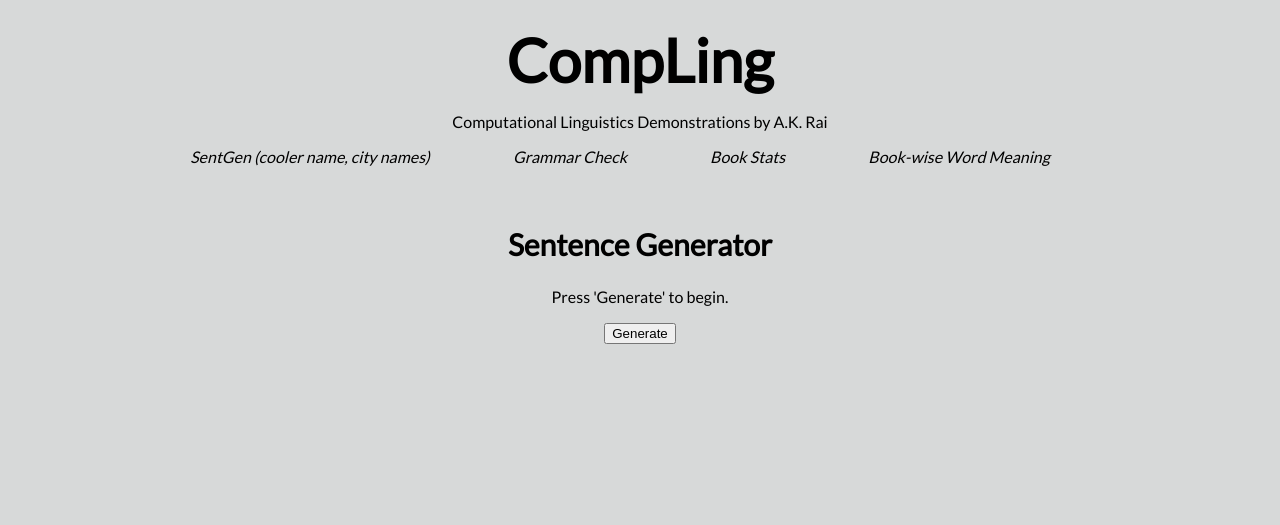
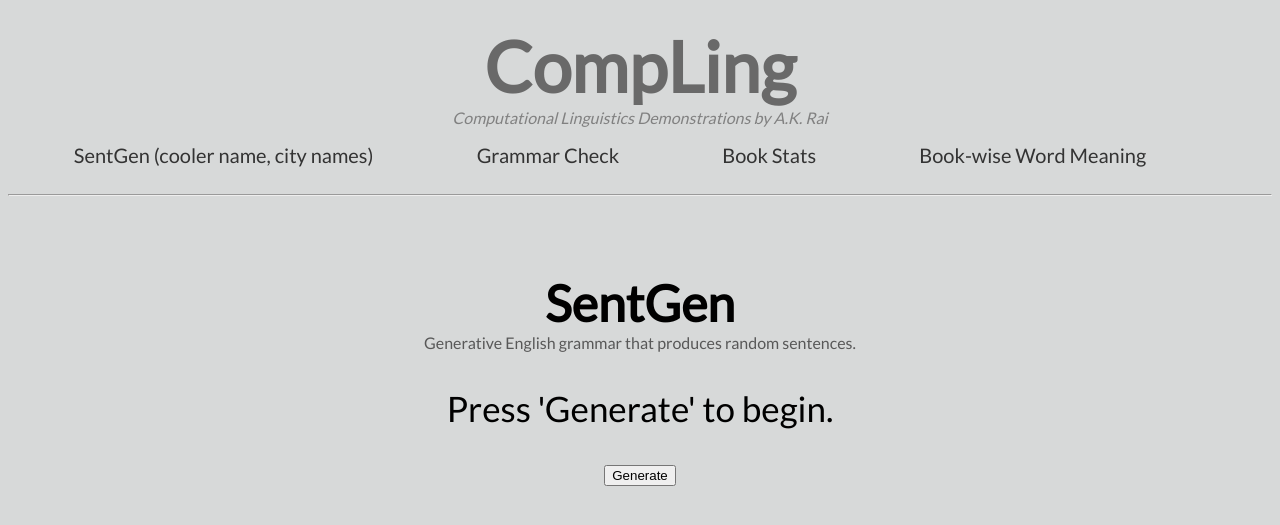
Before and after one commit to aykae/aboudirai.github.io, a Jekyll site: the page built from compling.html, in a window 1280 px wide. Shown: the top 525 px of the page. Built offline with Jekyll 4.4.1, drawn with Linux system fonts in a browser that asks for light colours; nearby versions of some CDN libraries; library files that are not in the unit come from our copies.

Commit message:
continuing embellishment

```diff
--- a/assets/css/compling.css
+++ b/assets/css/compling.css
@@ -20,17 +20,45 @@ body {
 }
 
 #cl-title {
-    font-size: 60px;
+    color: #696969;
+    font-size: 70px;
+    margin: 0;
+}
+
+#cl-subtitle {
+    color: #818181;
+    font-style: italic;
+    margin: 0;
+}
+
+#cl-navbar {
+    padding-top: 1em;
     margin: 0;
 }
 
 li {
-    font-style: italic;
+    color: #333333;
+    font-size: 20px;
+
     list-style-type: none;
     display: inline;
+
+    padding-top: 2em;
     padding-right: 5em;
 }
 
-h2 {
-    font-size: 30px;
+#cl-app-title {
+    font-size: 50px;
+
+    padding-top: 1em;
+    margin: 0;
 }
+
+#cl-app-subtitle {
+    color: #585858;
+    margin: 0;
+}
+
+#cl-sent-box {
+    font-size: 35px;
+}
--- a/assets/js/compling.js
+++ b/assets/js/compling.js
@@ -1,4 +1,4 @@
-const genBtn = document.querySelector("#genBtn");
+const genBtn = document.querySelector("#cl-gen-btn");
 
 genBtn.addEventListener("click", async () => {
     try {
@@ -9,7 +9,7 @@ genBtn.addEventListener("click", async () => {
         const sentObj = await response.json();
         console.log(sentObj);
 
-        document.querySelector("#sentence").innerText = sentObj["sentence"]
+        document.querySelector("#cl-sent-box").innerText = sentObj["sentence"]
     } catch (error) {
         console.log("Error fetching sentence")
     }
--- a/compling.html
+++ b/compling.html
@@ -2,17 +2,18 @@
 layout: cl_base
 ---
 <h1 id="cl-title">CompLing</h1>
-<p>Computational Linguistics Demonstrations by A.K. Rai</p>
-<ul>
+<p id="cl-subtitle">Computational Linguistics Demonstrations by A.K. Rai</p>
+<ul id="cl-navbar">
     <li>SentGen (cooler name, city names)</li>
     <li>Grammar Check</li>
     <li>Book Stats</li>
     <li>Book-wise Word Meaning</li>
 </ul>
-
-
+<br>
+<hr>
 <br>
 
-<h2>Sentence Generator</h2>
-<p id="sentence">Press 'Generate' to begin.</p>
-<button id="genBtn">Generate</button>
+<h2 id="cl-app-title">SentGen</h2>
+<p id="cl-app-subtitle">Generative English grammar that produces random sentences.</p>
+<p id="cl-sent-box">Press 'Generate' to begin.</p>
+<button id="cl-gen-btn">Generate</button>
```
